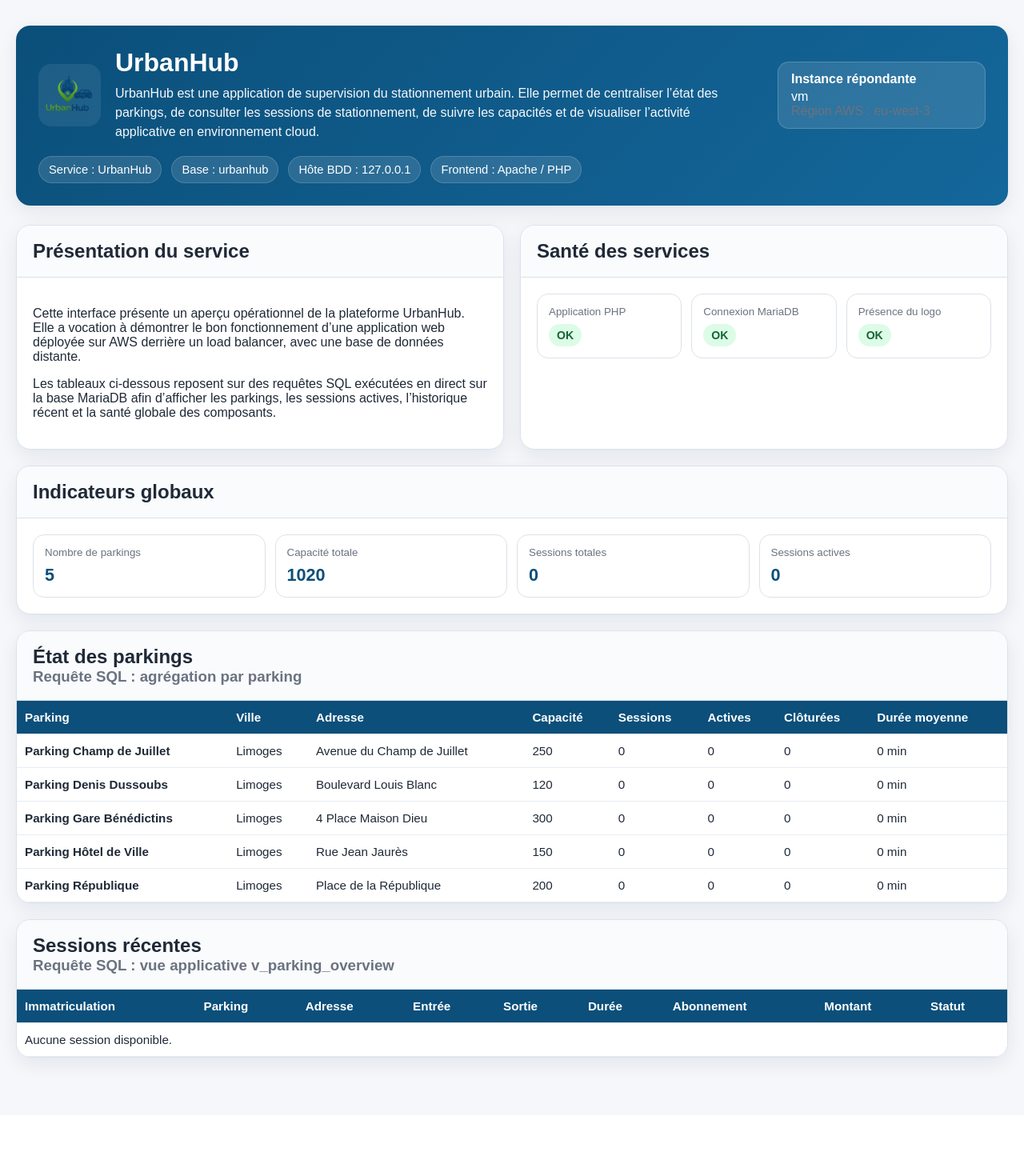
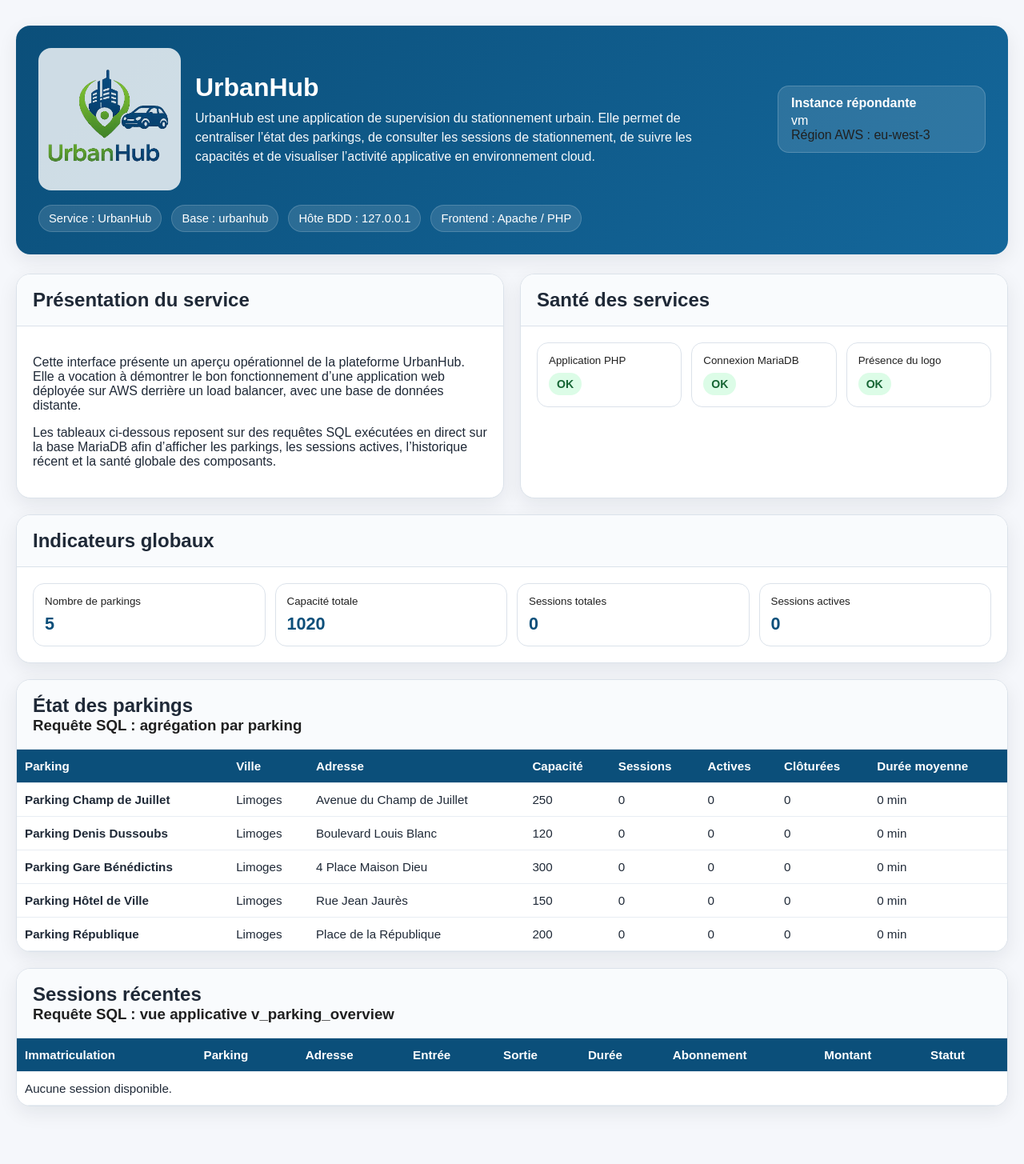
Before and after one commit to dahut87/urban_1, a PHP site: page / in a window 1280 px wide. Shown: the whole page at 80% size. Before the commit the page ends 1342 px from the top, so only its background shows below. Run offline with PHP 8.4, Linux system fonts and the light colour scheme; data comes from the database, SQL or seed files in the repository; data that the repository does not hold is empty.

Commit message:
fix: colors, size and ssl

```diff
--- a/php/index.php
+++ b/php/index.php
@@ -128,6 +128,7 @@ try {
     );
 
     $pdo = new PDO($dsn, $dbUser, $dbPass, [
+        PDO::MYSQL_ATTR_SSL_CA => '/etc/ssl/certs/ca-certificates.crt',
         PDO::ATTR_ERRMODE => PDO::ERRMODE_EXCEPTION,
         PDO::ATTR_DEFAULT_FETCH_MODE => PDO::FETCH_ASSOC,
     ]);
@@ -202,7 +203,7 @@ $appOk = true;
             --bg: #f5f7fb;
             --card: #ffffff;
             --text: #1f2937;
-            --muted: #6b7280;
+            --muted: #202020;
             --border: #dbe2ea;
             --shadow: 0 8px 24px rgba(15, 23, 42, 0.08);
         }
@@ -246,10 +247,10 @@ $appOk = true;
         }
 
         .hero-title img {
-            width: 78px;
-            height: 78px;
+            width: 178px;
+            height: 178px;
             object-fit: contain;
-            background: rgba(255,255,255,0.08);
+            background: rgba(255,255,255,0.8);
             border-radius: 16px;
             padding: 8px;
         }
@@ -261,7 +262,7 @@ $appOk = true;
 
         .hero p {
             margin: 0;
-            max-width: 760px;
+            max-width: 660px;
             line-height: 1.5;
             opacity: 0.96;
         }
```
